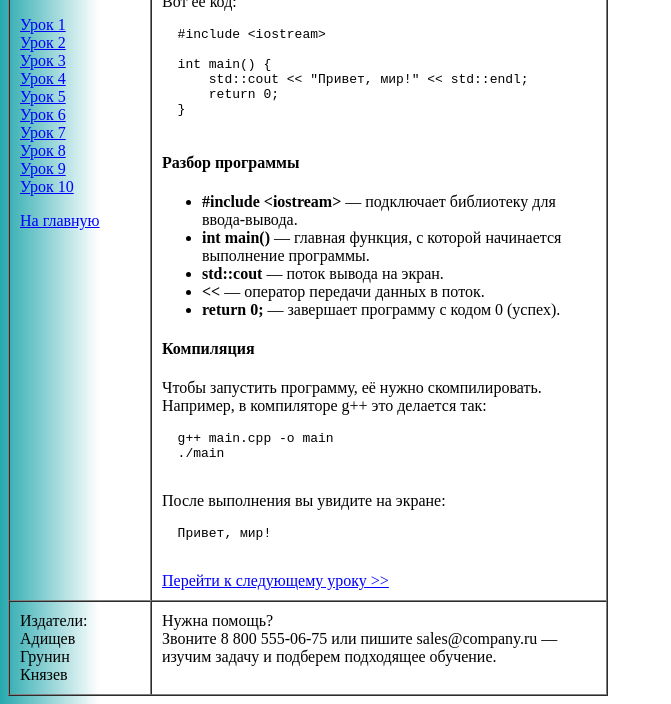
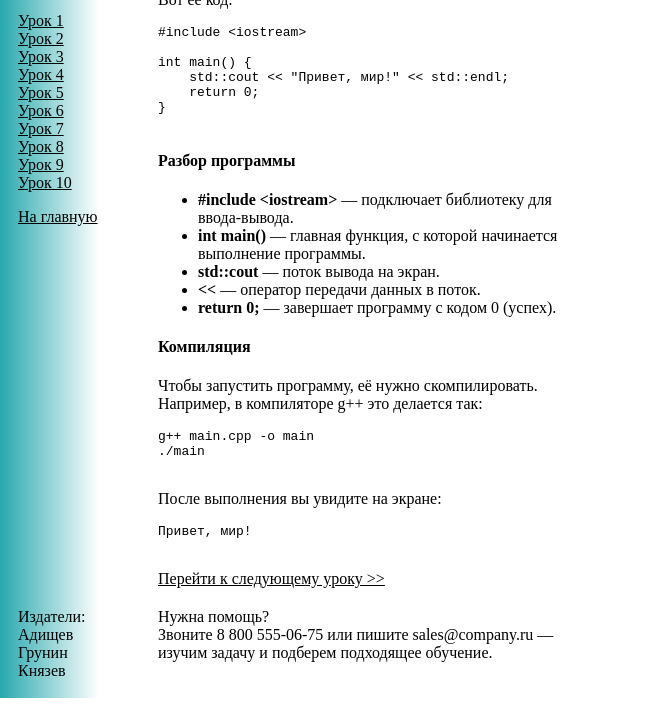
Before and after one commit to GlebAdizev/docs, a plain HTML site: page site/01.htm in a window 1280 px wide. Shown: the part 182-886 px from the top of the page, without its empty margins (0-671 px from the left). Drawn offline with Linux system fonts and the light colour scheme.

Commit message:
Update 01.htm

```diff
--- a/site/01.htm
+++ b/site/01.htm
@@ -2,21 +2,22 @@
 <HEAD>
 <META http-equiv="Content-Type" content="text/html; charset=utf-8">
 <TITLE>Урок 1: первая программа, компиляция</TITLE>
+<SCRIPT language="JavaScript" src="script.js"></SCRIPT>
 </HEAD>
-  <BODY background="PIC/fon.jpg" text=black link=blue alink=red vlink=purple>
+<BODY background="PIC/fon.jpg" text=black link=black alink=black vlink=black>
 
-  <TABLE border=1 cellspacing=0 cellpadding=10 width=600>
+<TABLE border=0 cellspacing=0 cellpadding=10 width=600>
 
   <!-- ================= СТРОКА 1: ЛОГОТИП + НАЧАЛО УРОКА ================= -->
   <TR align=left valign=top>
-      <!-- Ячейка 1.1: Логотип — ссылка на главную -->
-      <TD width=120 height="120" valign=top>
+    <!-- Ячейка 1.1: Логотип -->
+    <TD width=120 height=120 valign=top>
       <A href="index.htm">
         <IMG src="PIC/logo.png" width=120 height=120 border=0 alt="logo" title="На главную">
       </A>
     </TD>
 
-      <!-- Ячейка 1.2: УРОК (объединена по вертикали на 2 строки) -->
+    <!-- Ячейка 1.2: УРОК -->
     <TD rowspan="2" valign=top>
       <H3>Урок 1: первая программа, компиляция</H3>
 
@@ -56,7 +57,7 @@
 Привет, мир!
       </PRE>
 
-        <P><A href="02.htm">Перейти к следующему уроку &gt;&gt;</A></P>
+      <P><A href="02.htm" onMouseOver="linkHover(this);" onMouseOut="linkOut(this);">Перейти к следующему уроку &gt;&gt;</A></P>
     </TD>
   </TR>
 
@@ -66,22 +67,21 @@
     <TD valign=top>
       <P>
         <B>Уроки:</B><BR><BR>
-          <A href="01.htm">Урок 1</A><BR>
-          <A href="02.htm">Урок 2</A><BR>
-          <A href="03.htm">Урок 3</A><BR>
-          <A href="04.htm">Урок 4</A><BR>
-          <A href="05.htm">Урок 5</A><BR>
-          <A href="06.htm">Урок 6</A><BR>
-          <A href="07.htm">Урок 7</A><BR>
-          <A href="08.htm">Урок 8</A><BR>
-          <A href="09.htm">Урок 9</A><BR>
-          <A href="10.htm">Урок 10</A>
+        <A href="01.htm" onMouseOver="linkHover(this);" onMouseOut="linkOut(this);">Урок 1</A><BR>
+        <A href="02.htm" onMouseOver="linkHover(this);" onMouseOut="linkOut(this);">Урок 2</A><BR>
+        <A href="03.htm" onMouseOver="linkHover(this);" onMouseOut="linkOut(this);">Урок 3</A><BR>
+        <A href="04.htm" onMouseOver="linkHover(this);" onMouseOut="linkOut(this);">Урок 4</A><BR>
+        <A href="05.htm" onMouseOver="linkHover(this);" onMouseOut="linkOut(this);">Урок 5</A><BR>
+        <A href="06.htm" onMouseOver="linkHover(this);" onMouseOut="linkOut(this);">Урок 6</A><BR>
+        <A href="07.htm" onMouseOver="linkHover(this);" onMouseOut="linkOut(this);">Урок 7</A><BR>
+        <A href="08.htm" onMouseOver="linkHover(this);" onMouseOut="linkOut(this);">Урок 8</A><BR>
+        <A href="09.htm" onMouseOver="linkHover(this);" onMouseOut="linkOut(this);">Урок 9</A><BR>
+        <A href="10.htm" onMouseOver="linkHover(this);" onMouseOut="linkOut(this);">Урок 10</A>
       </P>
       <P>
-          <A href="index.htm">На главную</A>
+        <A href="index.htm" onMouseOver="linkHover(this);" onMouseOut="linkOut(this);">На главную</A>
       </P>
     </TD>
-      <!-- Место для второй ячейки занято rowspan'ом из строки 1 -->
   </TR>
 
   <!-- ================= СТРОКА 3: ПОДВАЛ ================= -->
```
Lines whose indentation alone changed are shown as unchanged.
